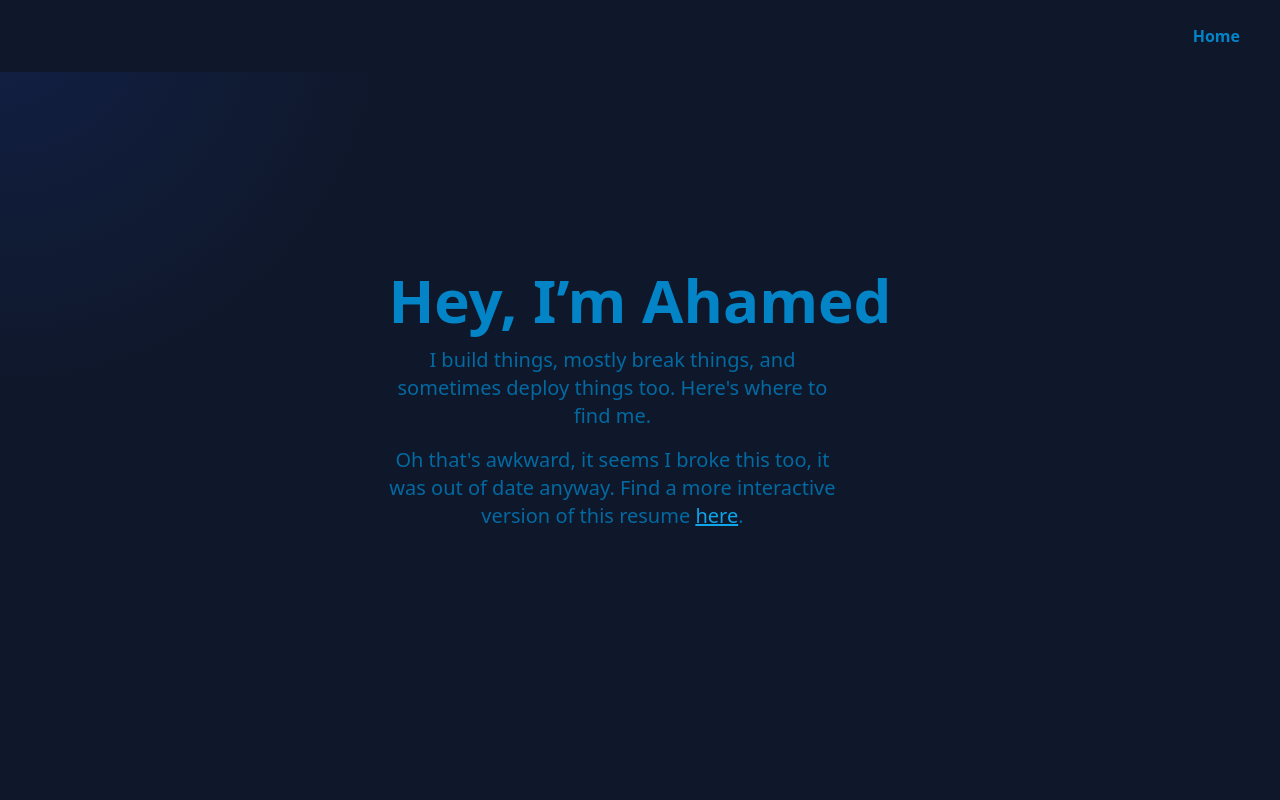
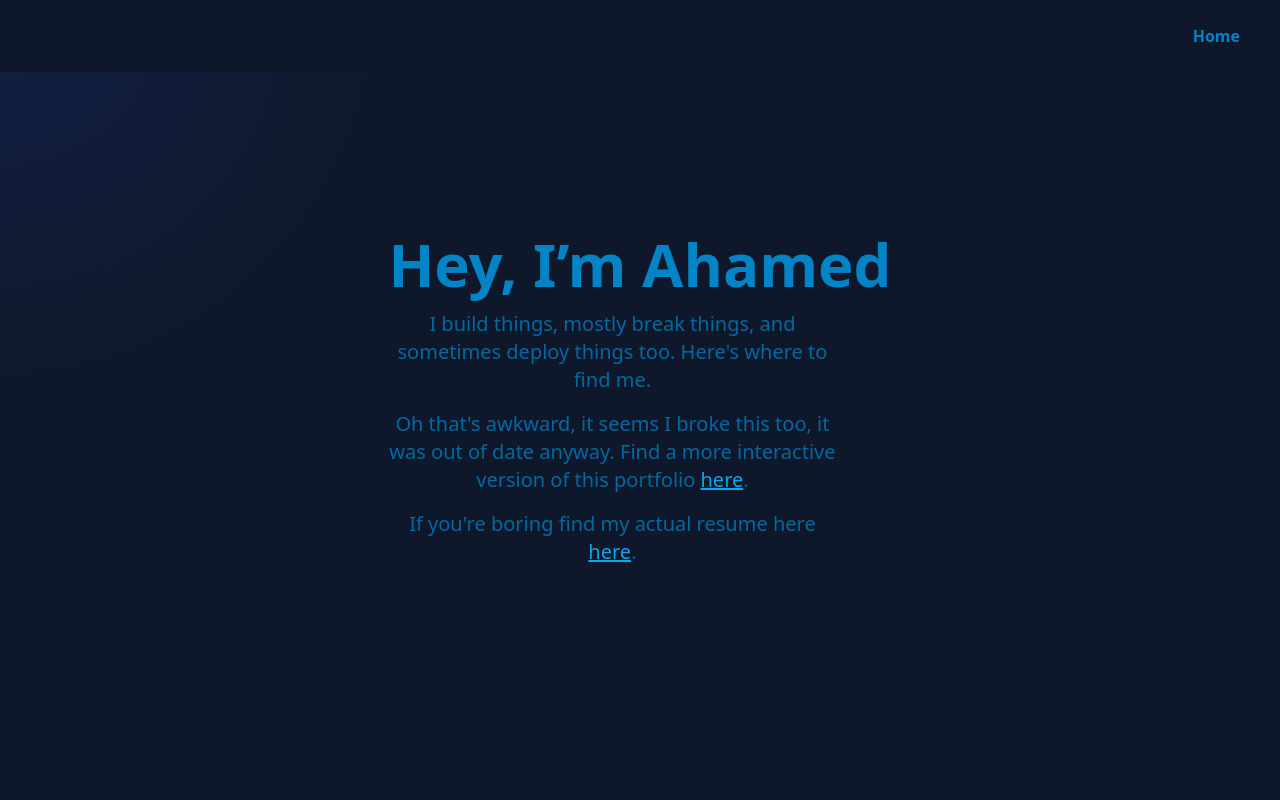
Before and after one commit to amw720386/Portfolio, a Flask app: page / in a window 1280 px wide. Run offline with Flask 3, Linux system fonts and the light colour scheme; some libraries are stand-ins or nearby versions.

Commit message:
Added direct resume link for non-gamers

```diff
--- a/templates/partials/home/hero.html
+++ b/templates/partials/home/hero.html
@@ -7,7 +7,10 @@
           I build things, mostly break things, and sometimes deploy things too. Here's where to find me.
         </p>
         <p class="text-lg md:text-xl text-sky-700 max-w-md">
-          Oh that's awkward, it seems I broke this too, it was out of date anyway. Find a more interactive version of this resume <a href="https://interactive.ahamedwajibu.com" class="text-sky-500 underline">here</a>.
+          Oh that's awkward, it seems I broke this too, it was out of date anyway. Find a more interactive version of this portfolio <a href="https://interactive.ahamedwajibu.com" class="text-sky-500 underline">here</a>.
+        </p>
+        <p class="text-lg md:text-xl text-sky-700 max-w-md">
+          If you're boring find my actual resume here <a href="/resume"" class="text-sky-500 underline">here</a>.
         </p>
       </div>
     </div>
```
Also changed, not shown: 1 other file.
